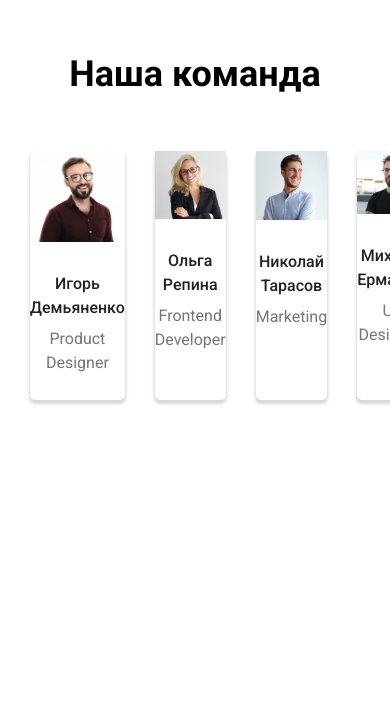
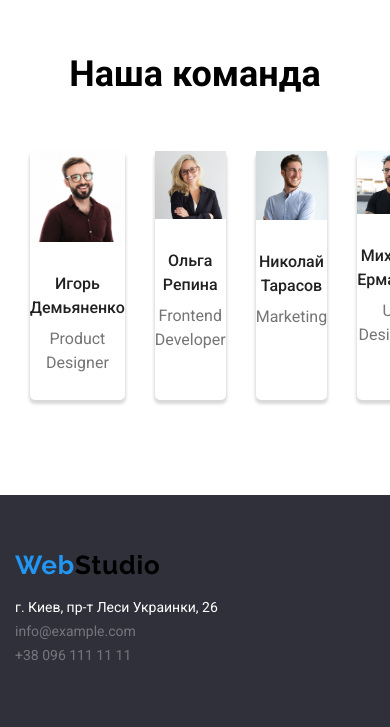
Before and after one commit to Pipooka/first-homework, a plain HTML site: page index.html in a window 390 px wide. Shown: the part 1647-2374 px from the top of the page. Before the commit the page ends 2067 px from the top, so only its background shows below. Drawn offline with Linux system fonts and the light colour scheme.

Commit message:
before mobile version

```diff
--- a/index.html
+++ b/index.html
@@ -108,5 +108,17 @@
             </div>
         </div>
     </section>
+    <footer class="footer">
+        <div class="container">
+            <div class="footer__main">
+                <a href="#" class="footer__logo">
+                    <img class="footer__img" src="./img/WebStudiologo.png" alt="logo">
+                </a>
+                <div class="footer__address">г. Киев, пр-т Леси Украинки, 26</div>
+                <a href="#" class="footer__email">info@example.com</a>
+                <a href="tel:+380961111111" class="footer__phone">+38 096 111 11 11</a>
+            </div>
+        </div>
+    </footer>
 </body>
 </html>
--- a/scss/style.scss
+++ b/scss/style.scss
@@ -196,7 +196,6 @@ select {
 
 .team {
     margin-top: 190px;
-    margin-bottom: 20px;
     &__row {
     margin-top: 50px;
     display: flex;
@@ -226,3 +225,38 @@ select {
         padding-bottom: 25px;
     }
 }
+
+.footer {
+    margin-top: 95px;
+    background-color: #2F303A;
+    max-height: 252px;
+    &__main {
+        padding-top: 60px;
+        display: flex;
+        flex-direction: column;
+        padding-bottom: 60px;
+    }
+    &__logo {
+        margin-bottom: 20px;
+        max-width: 150px;
+    }
+    &__address {
+        font-size: 14px;
+        color: #ffffff;
+        line-height: 24px;
+    }
+    &__email {
+        font-size: 14px;
+        color: #75767D;
+        text-decoration: none;
+        line-height: 24px;
+        max-width: 133px;
+    }
+    &__phone {
+        font-size: 14px;
+        color: #75767D;
+        text-decoration: none;
+        line-height: 24px;
+        max-width: 133px;
+    }
+}
```
Also changed, not shown: css/style.css, 1 other file.
